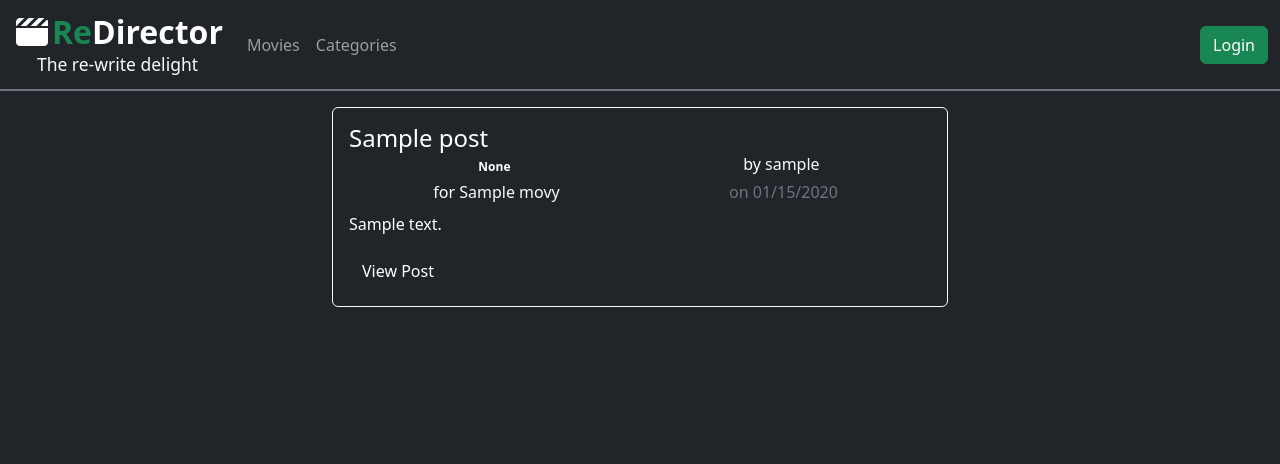
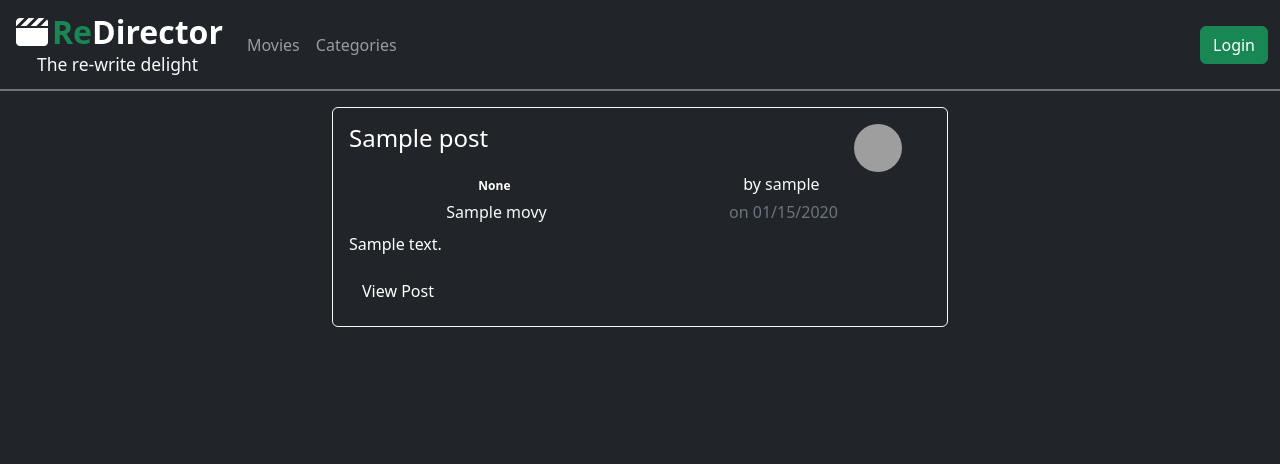
Before and after one commit to cmderobertis/ReDirector, a Flask app: page /1/posts in a window 1280 px wide. Shown: the top 464 px of the page. Run offline with Flask 2, Linux system fonts and the light colour scheme; tables that the repository leaves empty hold one stand-in row (values such as "Sample post"); some libraries are stand-ins or nearby versions; grey boxes are pictures that could not be loaded.

Commit message:
comment timestamps, movie poster icons on post

```diff
--- a/flask_app/controllers/posts.py
+++ b/flask_app/controllers/posts.py
@@ -34,8 +34,18 @@ def view_post(id):
         Post).join(Movie).where(Post.user_id == User.id and Post.movie_id == Movie.id).filter(Post.id == id).order_by(Post.created_at.desc()).first()
     comments = db.session.query(Comment).filter(
         Comment.post_id == id).order_by(Comment.created_at).all()
+    # Set timestamp
     for comment in comments:
-        comment.time_since = (datetime.now() - comment.created_at).seconds//60
+        delta = (datetime.now() - comment.created_at)
+        seconds = delta.seconds
+        minutes = f"{seconds//60} min. ago"
+        hours = f"{seconds//3600} hr. ago"
+        days = f"{delta.days} d. ago"
+        weeks = f"{delta.days//7} wk. ago"
+        for unit in [weeks, days, hours, minutes]:
+            if int(unit[:1]) > 0:
+                comment.time_since = unit
+                break
     return render_template('feed.html', upms=[upms], movie=upms[2], comments=comments, truncate=False, faved=faved(upms[2].tmdb_id), title=f"{upms[2].title} | ReDirector")
 
 
@@ -69,7 +79,8 @@ def view_posts_by_user_and_type(user_id, type):
 @app.route('/comment/<int:id>', methods=['POST'])
 def add_comment(id):
     content = request.form['content']
-    comment = Comment(content, session['user_id'], id, random.choice(names))
+    comment = Comment(
+        content, session['user_id'], id, random.choice(names), datetime.now())
     db.session.add(comment)
     db.session.commit()
     return redirect(f"/post/{id}")
--- a/flask_app/controllers/users.py
+++ b/flask_app/controllers/users.py
@@ -6,7 +6,7 @@ from models import User, Movie, Post, Comment, favorites, post_likes, comment_li
 def index():
     posts = Post.query.all()
     upms = db.session.query(User, Post, Movie).select_from(User).join(
-        Post).join(Movie).where(Post.user_id == User.id and Post.movie_id == Movie.id).all()
+        Post).join(Movie).where(Post.user_id == User.id and Post.movie_id == Movie.id).order_by(Post.created_at.desc()).all()
     return render_template('feed.html', upms=upms, truncate=True, title='Main Feed | ReDirector')
 
 
--- a/flask_app/static/style.css
+++ b/flask_app/static/style.css
@@ -68,6 +68,13 @@ nav {
   max-height: 2rem;
 }
 
+.rd-circle-icon {
+  object-fit: cover;
+  height: 3rem;
+  width: 3rem;
+  border-radius: 50%;
+}
+
 .fa-heart:hover {
   transform: scale(1.2);
 }
--- a/flask_app/templates/feed.html
+++ b/flask_app/templates/feed.html
@@ -144,7 +144,27 @@ block content %}
         <div class="card card-dark">
           <div class="card-body">
             <div class="card-title">
-              <h4 class="mb-0">{{upm[1].title}}</h4>
+              <div class="row">
+                <h4 class="col mb-0">{{upm[1].title}}</h4>
+                {% if not movie %}
+                <a class="col-2 m-0" href="/{{upm[2].tmdb_id}}"><img
+              class="rd-circle-icon"
+              {%
+              if
+              upm[2].poster_path
+              %}
+              src="https://www.themoviedb.org/t/p/w300_and_h450_bestv2{{upm[2].poster_path}}"
+              {%
+              else
+              %}
+              src="{{url_for('static', filename='assets/no_poster.png')}}"
+              {%
+              endif
+              %}
+              alt="{{upm[2].title}} icon"
+            /></a>
+                {% endif %}
+              </div>
               <div class="px-3 align-items-center row">
                 <a
                   {%
@@ -174,9 +194,11 @@ block content %}
                 </p>
               </div>
               <div class="row px-3">
+                {% if not movie %}
                 <p class="col text-center m-0">
-                  for <a href="/{{upm[2].tmdb_id}}">{{upm[2].title}}</a>
+                  <a href="/{{upm[2].tmdb_id}}">{{upm[2].title}}</a>
                 </p>
+                {% endif %}
                 <p class="col text-center text-muted m-0">
                   on {{upm[1].created_at.strftime('%m/%d/%Y')}}
                 </p>
@@ -199,9 +221,9 @@ block content %}
                 <p class="text-success mb-1">{{comment.alias}}</p>
                 <p class="ps-3 mb-1">{{comment.content}}</p>
               </div>
-              <div class="col-3">
+              <div class="col-3 text-end">
                 <p class="text-muted text-nowrap mb-1">
-                  {{comment.time_since}} min. ago
+                  {{comment.time_since}}
                 </p>
               </div>
             </div>
--- a/models.py
+++ b/models.py
@@ -149,9 +149,9 @@ class Comment(db.Model):
     post_id = db.Column(db.Integer, db.ForeignKey('posts.id'), nullable=False)
     alias = db.Column(db.String(64))
     created_at = db.Column(db.DateTime)
-    time_since = db.Column(db.DateTime)
+    time_since = db.Column(db.String(64))
 
-    def __init__(self, content, user_id, post_id, alias, created_at=datetime.now(), time_since=0):
+    def __init__(self, content, user_id, post_id, alias, created_at, time_since=''):
         self.content = content
         self.user_id = user_id
         self.post_id = post_id
```
